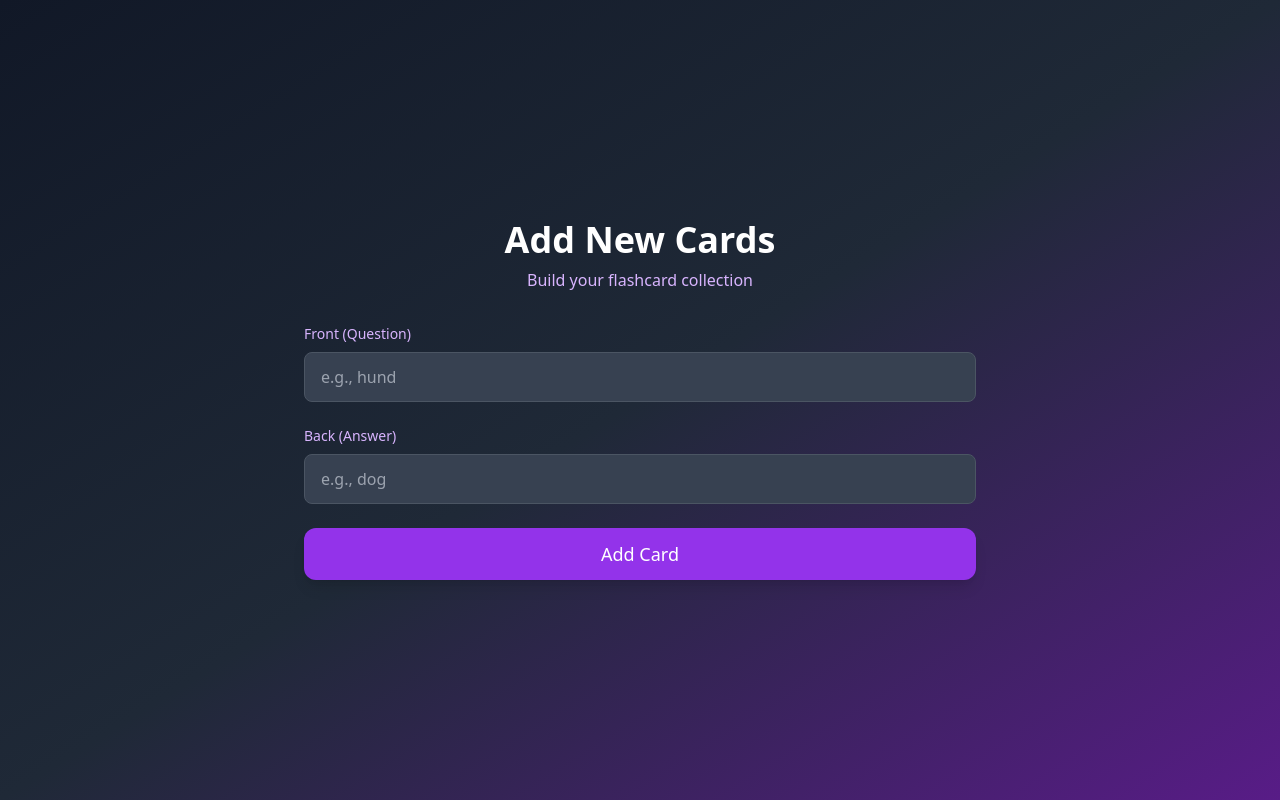
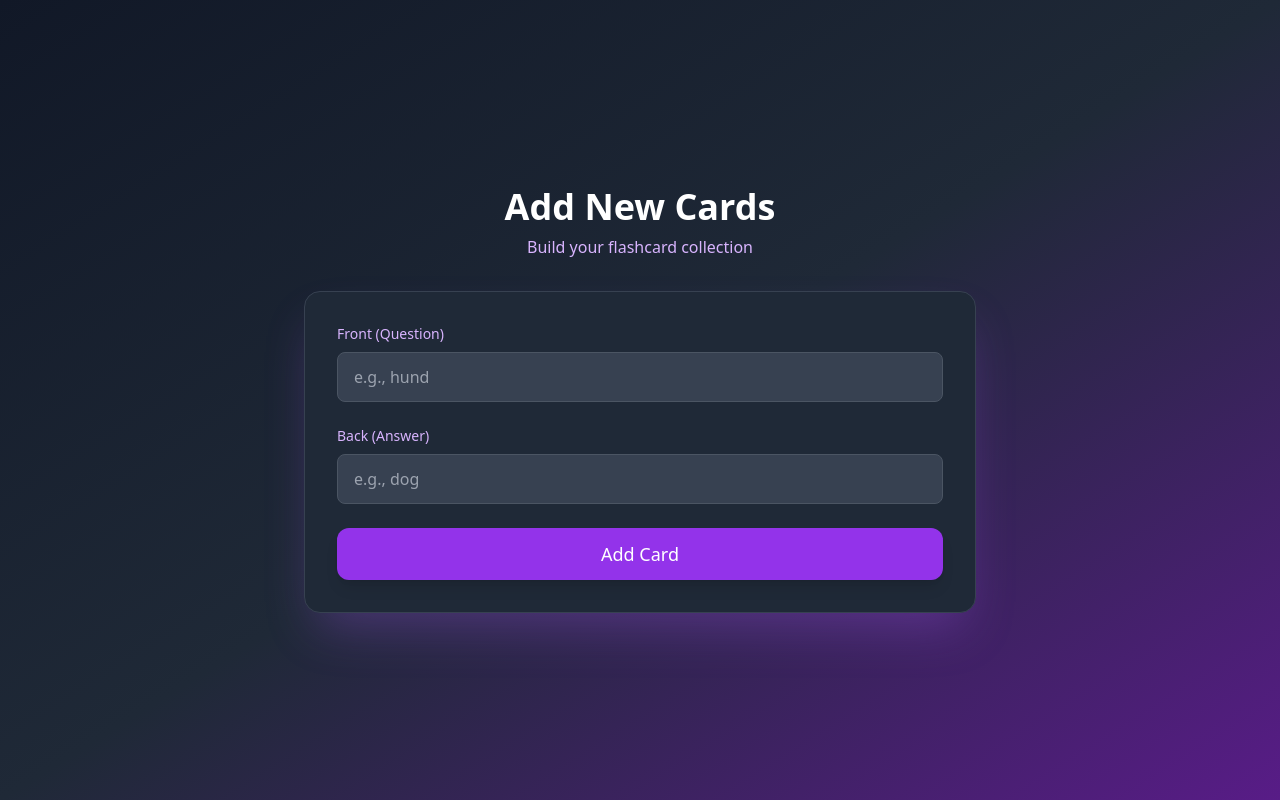
Before and after one commit to tiana25/StudyCards, a React (Vite) app in the folder flashcard-frontend/: page /upload in a window 1280 px wide. Built offline with nearby package versions, Linux system fonts and the light colour scheme.

Commit message:
flashcards-frontend: enhance UploadPage layout and add message display

```diff
--- a/flashcard-frontend/src/App.jsx
+++ b/flashcard-frontend/src/App.jsx
@@ -14,7 +14,14 @@ function App() {
             </div>
           }
         />
-        <Route path="/upload" element={<UploadPage />} />
+        <Route
+          path="/upload"
+          element={
+            <div className="min-h-screen bg-gradient-to-br from-gray-900 via-gray-800 to-purple-900 flex items-center justify-center">
+              <UploadPage />
+            </div>
+          }
+        />
       </Routes>
     </BrowserRouter>
   );
--- a/flashcard-frontend/src/UploadPage.jsx
+++ b/flashcard-frontend/src/UploadPage.jsx
@@ -42,12 +42,24 @@ export default function UploadPage() {
   };
 
   return (
-    <div className="min-h-screen bg-gradient-to-br from-gray-900 via-gray-800 to-purple-900 flex items-center justify-center p-4">
-      <div className="w-full max-w-2xl">
-        <div className="text-center mb-8">
-          <h1 className="text-white text-4xl font-bold mb-2">Add New Cards</h1>
-          <p className="text-purple-300">Build your flashcard collection</p>
-        </div>
+    <div className="w-full max-w-2xl">
+      <div className="text-center mb-8">
+        <h1 className="text-white text-4xl font-bold mb-2">Add New Cards</h1>
+        <p className="text-purple-300">Build your flashcard collection</p>
+      </div>
+
+      <div className="bg-gray-800 rounded-2xl p-8 shadow-2xl shadow-purple-500/30 border border-gray-700">
+        {message && (
+          <div
+            className={`mb-6 p-4 rounded-lg ${
+              message.type === "success"
+                ? "bg-green-900/50 text-green-200 border border-green-700"
+                : "bg-red-900/50 text-red-200 border border-red-700"
+            }`}
+          >
+            {message.text}
+          </div>
+        )}
 
         <div>
           <div className="mb-6">
@@ -73,7 +85,7 @@ export default function UploadPage() {
               type="text"
               value={back}
               onChange={(e) => setBack(e.target.value)}
-              onKeyPress={handleKeyPress}
+              onKeyDown={handleKeyPress}
               placeholder="e.g., dog"
               className="w-full px-4 py-3 bg-gray-700 text-white rounded-lg border border-gray-600 focus:border-purple-500 focus:outline-none focus:ring-2 focus:ring-purple-500/50 transition-all"
               disabled={submitting}
```
